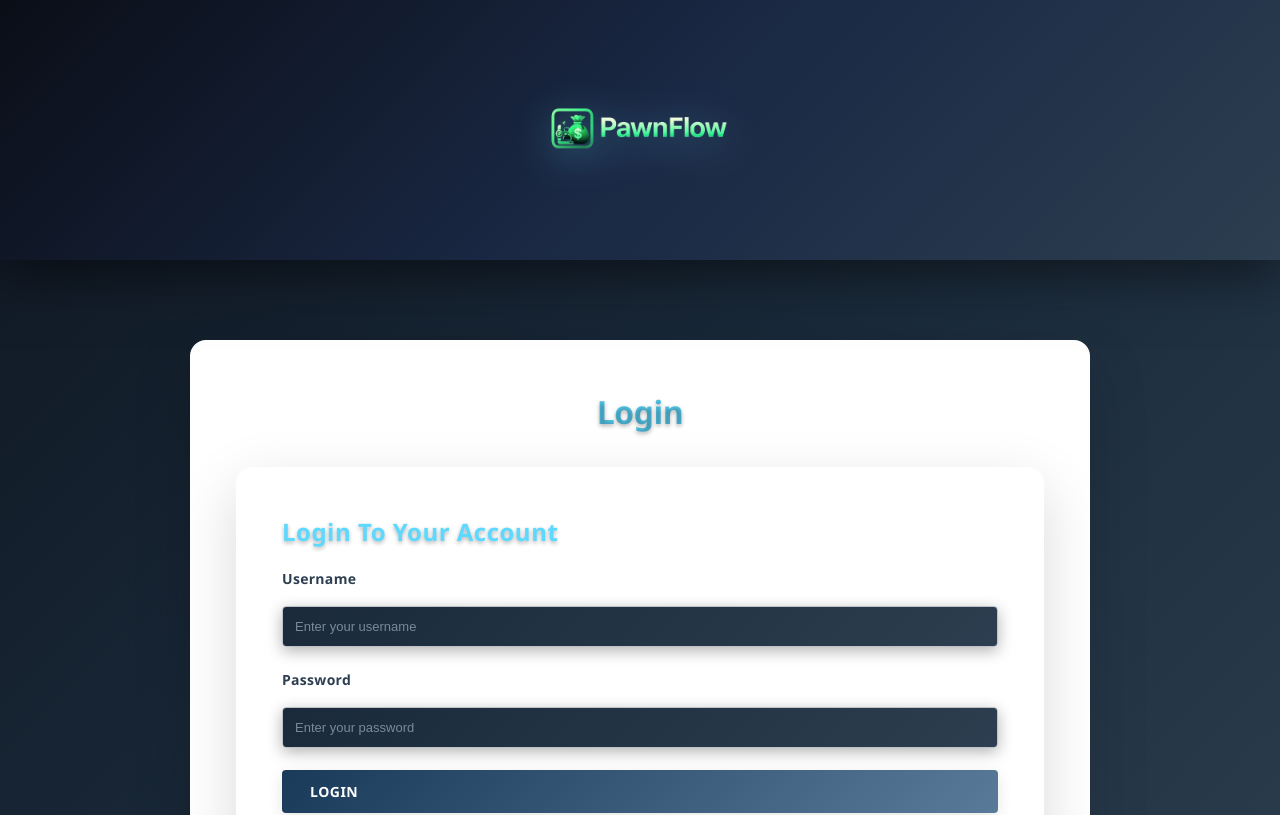
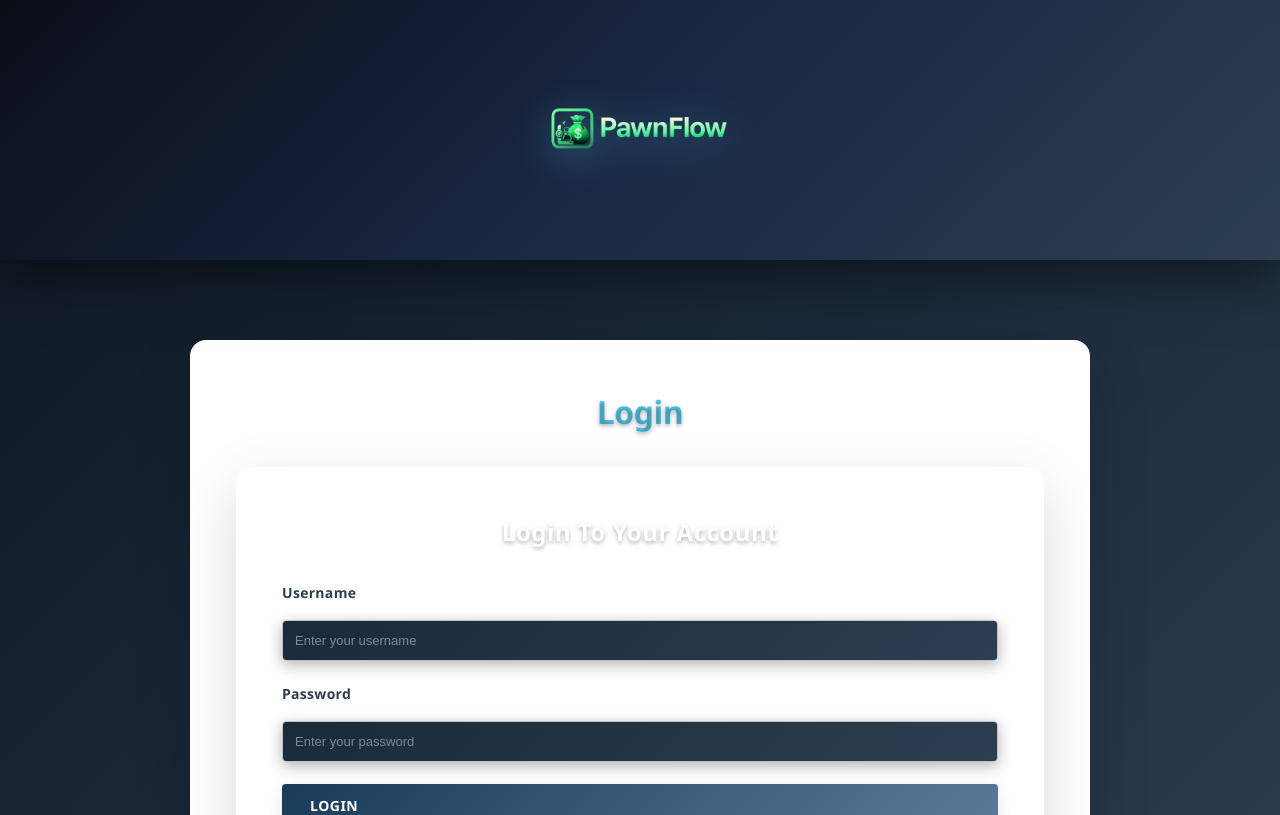
Before and after one commit to mateeque39/pawn-flow-frontend, a React (Create React App) app: page / in a window 1280 px wide. Shown: the top 815 px of the page. Built offline with nearby package versions, Linux system fonts and the light colour scheme; no server answers.

Commit message:
Improve login and register page readability - brighten form labels and headings

```diff
--- a/src/App.css
+++ b/src/App.css
@@ -398,7 +398,7 @@ label {
 .form-group label {
   font-size: 16px;
   font-weight: 600;
-  color: #1a3a5a;
+  color: #e0e0e0;
   margin-bottom: 8px;
 }
 
--- a/src/LoginForm.js
+++ b/src/LoginForm.js
@@ -33,7 +33,7 @@ const LoginForm = ({ onLoginSuccess, onSwitchToRegister, onSwitchToAdminPanel })
 
   return (
     <div className="form-container">
-      <h3>Login to Your Account</h3>
+      <h3 style={{ color: '#fff', textAlign: 'center', marginBottom: '30px' }}>Login to Your Account</h3>
       <form onSubmit={handleSubmit}>
         <div className="form-group">
           <label>Username</label>
--- a/src/RegisterForm.js
+++ b/src/RegisterForm.js
@@ -57,7 +57,7 @@ const RegisterForm = ({ onRegisterSuccess, onSwitchToLogin }) => {
 
   return (
     <div className="form-container">
-      <h3>Create Your Account</h3>
+      <h3 style={{ color: '#fff', textAlign: 'center', marginBottom: '30px' }}>Create Your Account</h3>
 
       <form onSubmit={handleSubmit}>
         <div className="form-group">
```
